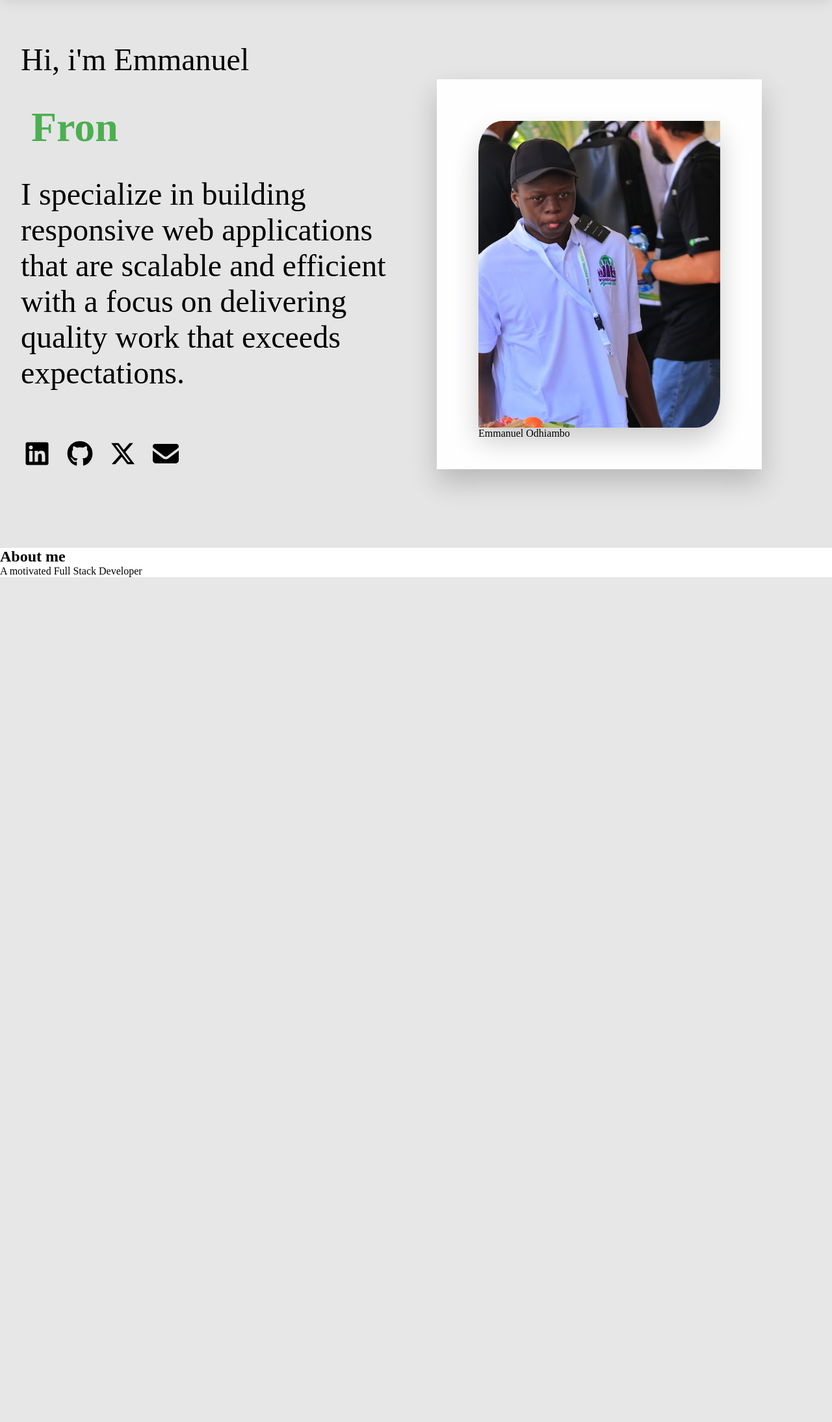
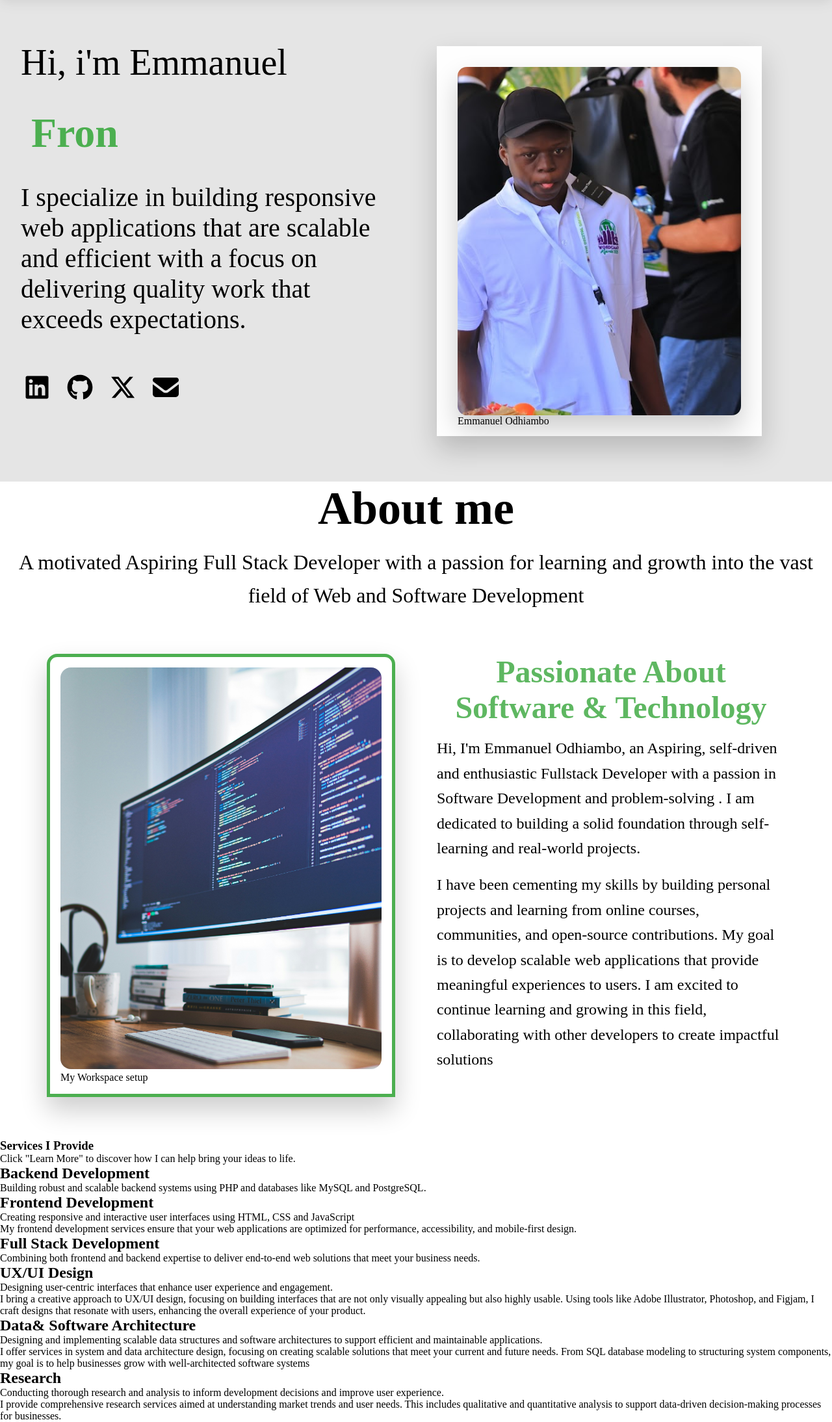
Before and after one commit to manuelogonda/CODING-SAMURAI-INTERNSHIP-TASK., a PHP site: page / in a window 1280 px wide. Shown: the part 74-2262 px from the top of the page at 65% size. Before the commit the page ends 962 px from the top, so only its background shows below. Run offline with PHP 8.4, Linux system fonts and the light colour scheme.

Commit message:
done the about me section

```diff
--- a/Portfolio Website/index.html
+++ b/Portfolio Website/index.html
@@ -4,7 +4,7 @@
 <head>
     <meta charset="UTF-8">
     <meta name="viewport" content="width=device-width, initial-scale=1.0">
-    <title>Portfolio</title>
+    <title>Emmanuel's Portfolio</title>
     <link rel="stylesheet" href="style.css">
 </head>
 
@@ -76,18 +76,69 @@
             </div>
               <div id="my-image">
             <figure  class="profile-photo">
-                <img src="wordcamp.JPG" alt="Emmanuel Odhiambo, Full Stack Web Developer from Nairobi" loading="lazy"
-                    width="200" height="200">
+                <img src="wordcamp.JPG" alt="Emmanuel Odhiambo, Full Stack Web Developer from Nairobi"
+                    width="400" height="400">
                 <figcaption class="sr-only">Emmanuel Odhiambo</figcaption>
             </figure>
             </div>
         </section>
+
+         <h2 class="about-h2">About me</h2>
+ <p class="about-p">A motivated Aspiring Full Stack Developer with a passion for learning and growth into the vast field of Web and Software Development</p>
+
     <section id="about-me">
- <h2>About me</h2>
- <p>A motivated Full Stack Developer </p>
+
+ <div id="about-me-img">
+<figure>
+    <img src="about-me-mg.jpg" alt="A working space with a laptop, notebook, and coffee cup"
+        width="400" height="500">
+        <figcaption>My Workspace setup</figcaption>
+    </img>
+</figure>
+ </div>
+ <div id="about-me-text">
+ <h3>Passionate About Software & Technology</h3>
+ <p>Hi, I'm Emmanuel Odhiambo, an Aspiring, self-driven and enthusiastic Fullstack Developer with a passion in Software Development and problem-solving . I am dedicated to building a solid foundation through self-learning and real-world projects.</p>
+ <br>
+ <p>I have been cementing my skills by building personal projects and learning from online courses, communities, and open-source contributions. My goal is to develop scalable web applications that provide meaningful experiences to users. I am excited to continue learning and growing in this field, collaborating with other developers to create impactful solutions</p>
+ </div>
+
     </section>
-    <section id="skills"></section>
-    <section id="services"></section>
+    <section id="skills">
+
+    </section>
+    <h3>Services I Provide</h3>
+    <p>Click "Learn More" to discover how I can help bring your ideas to life.</p>
+    <section id="services">
+     <div>
+        <h2>Backend Development</h2>
+        <p>Building robust and scalable backend systems using PHP and databases like MySQL and PostgreSQL.</p>
+     </div>
+     <div>
+        <h2>Frontend Development</h2>
+        <p>Creating responsive and interactive user interfaces using HTML, CSS and JavaScript</p>
+        <p> My frontend development services ensure that your web applications are optimized for performance, accessibility, and mobile-first design.</p>
+     </div>
+     <div>
+        <h2>Full Stack Development</h2>
+        <p>Combining both frontend and backend expertise to deliver end-to-end web solutions that meet your business needs.</p>
+     </div>
+     <div>
+        <h2>UX/UI Design</h2>
+        <p>Designing user-centric interfaces that enhance user experience and engagement.</p>
+        <p>I bring a creative approach to UX/UI design, focusing on building interfaces that are not only visually appealing but also highly usable. Using tools like Adobe Illustrator, Photoshop, and Figjam, I craft designs that resonate with users, enhancing the overall experience of your product.</p>
+     </div>
+     <div>
+        <h2>Data& Software Architecture</h2>
+        <p>Designing and implementing scalable data structures and software architectures to support efficient and maintainable applications.</p>
+        <p>I offer services in system and data architecture design, focusing on creating scalable solutions that meet your current and future needs. From SQL database modeling to structuring system components, my goal is to help businesses grow with well-architected software systems</p>
+     </div>
+     <div>
+  <h2>Research</h2>
+  <p>Conducting thorough research and analysis to inform development decisions and improve user experience.</p>
+  <p>I provide comprehensive research services aimed at understanding market trends and user needs. This includes qualitative and quantitative analysis to support data-driven decision-making processes for businesses.</p>
+     </div>
+    </section>
     <section id="projects"></section>
     <section id="contact-me"></section>
     </main>
--- a/Portfolio Website/style.css
+++ b/Portfolio Website/style.css
@@ -70,11 +70,15 @@
     flex-direction: column;
     gap: 1.5rem;
 }
+#summary-what-i-do > p{
+    font-size: clamp(2.5rem, 2.5vw, 2rem);
+    font-weight: 400;
+}
 
 
-#introduction p {
-    font-size: clamp(1.5rem, 4vw, 3rem);
-    font-weight: 300;
+#summary-about-myself > p {
+    font-size: clamp(3.5rem, 4vw, 4rem);
+    font-weight: 500;
     margin-bottom: 1rem;
 }
 
@@ -158,7 +162,7 @@
     width: 500px;
     height: 600px;
     overflow: hidden;
-    padding: 4rem;
+    padding: 2rem;
     background-color: rgba(255, 255, 255, 0.95);
     box-shadow: 0 20px 40px rgba(0,0,0,0.2);
     transition: all 0.3s ease;
@@ -170,7 +174,7 @@
     display: block;
     width: 100%;
     height: 100%;
-    border-radius: 10% 0px 10% 0px;
+    border-radius: 14px;
     overflow: hidden;
     box-shadow: 0 20px 40px rgba(0,0,0,0.2);
     transition: all 0.3s ease;
@@ -190,3 +194,53 @@
 .bgdark .profile-photo {
     box-shadow: 0 20px 40px rgba(0,0,0,0.4);
 }
+.bgdark .profile-photo img {
+    box-shadow: 0 20px 40px rgba(0,0,0,0.4);
+}
+
+/* About Me Section */
+
+#about-me {
+    display: grid;
+    grid-template-columns: 1fr 1fr;
+    gap: 4rem;
+    padding: 4rem 2rem;
+    max-width: 1200px;
+    margin: 0 auto;
+}
+.about-h2{
+    margin-bottom: 1rem;
+    text-align: center;
+    font-size: 4.5rem;
+}
+.about-p{
+    font-size: 2rem;
+    line-height: 1.6;
+    text-align: center;
+}
+#about-me-img{
+    border-radius: 1rem 1rem 0rem 0rem;
+    width: 100%;
+    height: 100%;
+    box-shadow: 0 20px 40px rgba(0,0,0,0.2);
+   border: 5px solid #4CAF50;
+   padding: 1rem;
+}
+#about-me-img img{
+    border-radius: 1rem;
+    width: 100%;
+    height: 100%;
+    object-fit: cover;
+}
+#about-me-text h3{
+    font-size: 3rem;
+    margin-bottom: 1rem;
+    text-align: center;
+    font-weight: 600;
+    color: rgba(76, 175, 80, 0.9);
+
+}
+#about-me-text p{
+    font-size: 1.5rem;
+    line-height: 1.6;
+}
```
Also changed, not shown: Portfolio Website/about-me-mg.jpg (added).
